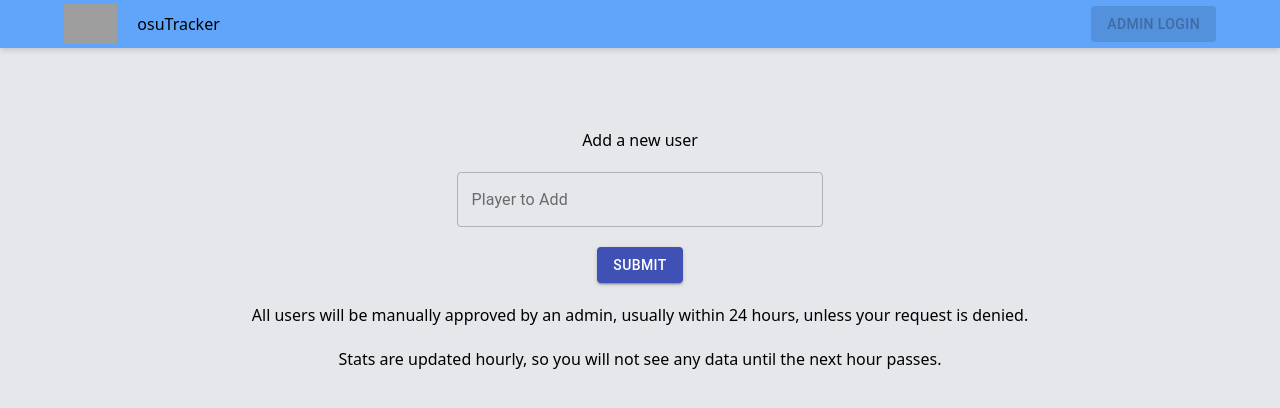
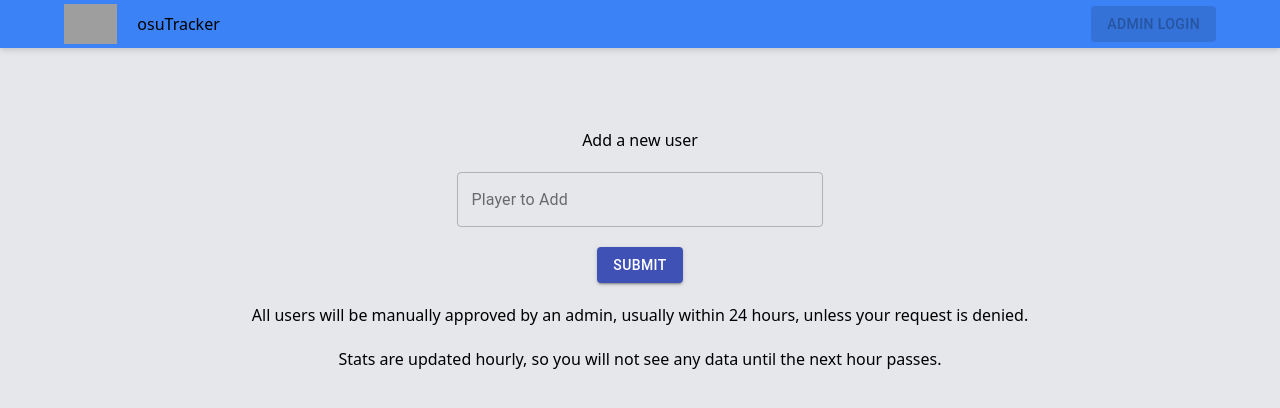
Before and after one commit to nzbasic/osutracker, a React (Create React App) app in the folder client/: page /add in a window 1280 px wide. Shown: the top 408 px of the page. Built offline with nearby package versions, Linux system fonts and the light colour scheme; no server answers; grey boxes are pictures that could not be loaded.

Commit message:
change header colour

```diff
--- a/client/src/components/molecules/Header.js
+++ b/client/src/components/molecules/Header.js
@@ -3,7 +3,7 @@ import Login from "../atoms/Login";
 
 export default function Header() {
   return (
-    <div className="lg:px-16 px-6 h-12 bg-blue-400 shadow-md flex flex-wrap items-center py-0">
+    <div className="lg:px-16 px-6 h-12 bg-blue-500 shadow-md flex flex-wrap items-center py-0">
       <div className="flex-1 flex justify-between items-center">
         <a href="/" className="flex flex-row">
           <img
```
